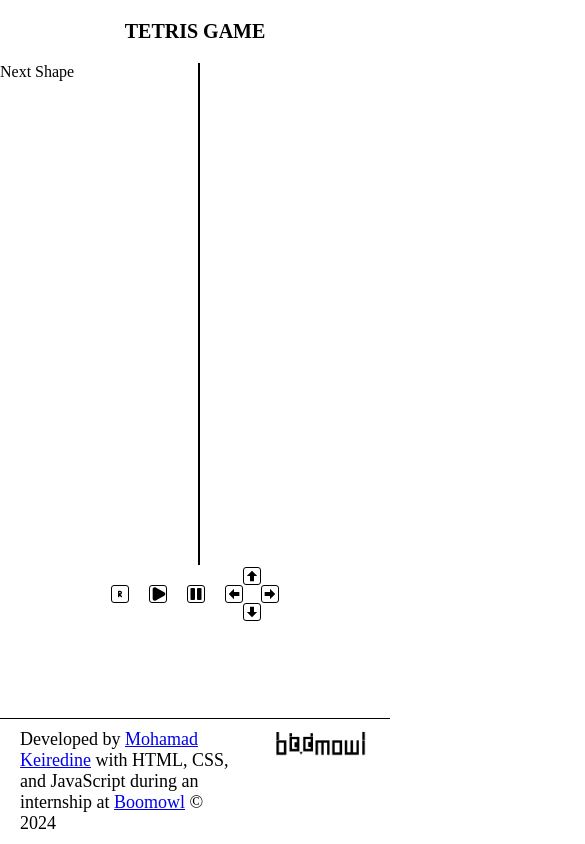
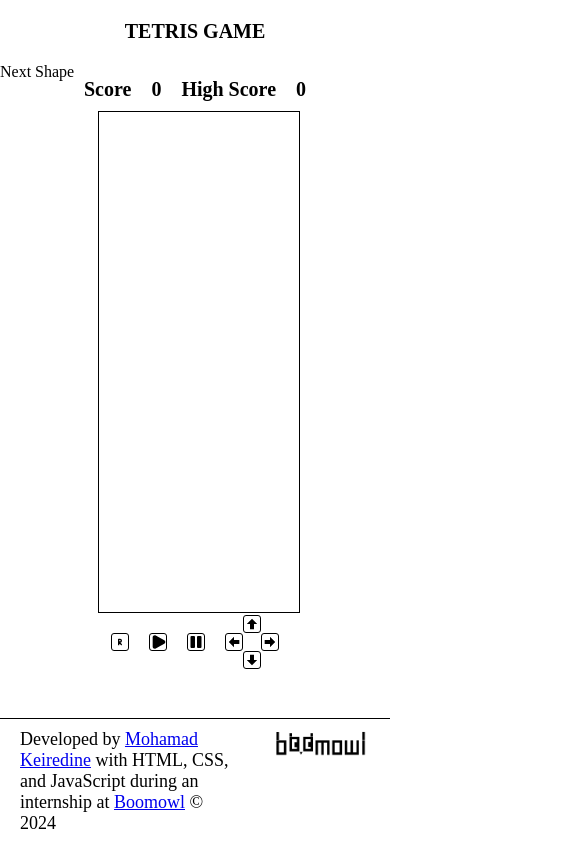
Before and after one commit to mohamadkheiredine/Tetris, a website built with webpack: page src/index.html in a window 390 px wide. Shown: the whole page, 585 px wide, since content can reach past the window. Built offline with nearby package versions, Linux system fonts and the light colour scheme.

Commit message:
edit-design-on-mobile-and-tablet

```diff
--- a/src/index.html
+++ b/src/index.html
@@ -18,6 +18,13 @@
         <p>Next Shape</p>
         <div class="tetris__next-shape-mobile js-next-shape-mobile"></div>
       </div>
+      <!-- here i add score for the mobile design -->
+      <div class="tetris__score-on-mobile">
+        <div class="tetris__score-label">Score</div>
+        <div class="tetris__score-value js-score">0</div>
+        <div class="tetris__score-label">High Score</div>
+        <div class="tetris__score-value js-high-score">0</div>
+      </div>
 
       <div class="tetris__body">
         <div class="tetris__box tetris__box__mobile-change">
@@ -29,7 +36,7 @@
           </div>
         </div>
 
-        <div class="tetris__box tetris__box_border-size_3 tetris__box_position_relative js-playing-field tetris__box_overflow_hidden"></div>
+        <div class="tetris__box tetris__box_border-size_3 tetris__box_position_relative js-playing-field tetris__box_overflow_hidden tetris__box-size-mobile"></div>
 
         <div class="tetris__box tetris__box__mobile-change">
           <div class="tetris__score-label">Score</div>
--- a/src/js/value.js
+++ b/src/js/value.js
@@ -1,5 +1,5 @@
 export const CONSTANTS = {
   unitSize: window.innerWidth < 768 ? 25 : 20,
   tetrisHeight: 20,
-  tetrisWidth: 10
+  tetrisWidth: 10,
 };
--- a/src/styles/main.scss
+++ b/src/styles/main.scss
@@ -22,6 +22,12 @@ $breakpoint-desktop: 1024px; // mn hon bbalesh l desktop y3ne mn 1024 w tloo3
 .tetris__next-shape-container-on-mobile {
   position: absolute;
   @media (min-width: $breakpoint-desktop) {
+    display: none;
+  }
+}
+
+.tetris__next-shape-container-on-mobile p {
+  @media (min-width: $breakpoint-tablet) {
     display: none;
   }
 }
@@ -354,7 +360,7 @@ $breakpoint-desktop: 1024px; // mn hon bbalesh l desktop y3ne mn 1024 w tloo3
   justify-content: center;
   gap: 20px;
   margin-top: 20px;
-  @media (min-width: $breakpoint-desktop) {
+  @media (min-width: $breakpoint-tablet){
     display: none;
   }
 }
@@ -446,3 +452,19 @@ $breakpoint-desktop: 1024px; // mn hon bbalesh l desktop y3ne mn 1024 w tloo3
 .tetris_controller-icon_grid-area_up {
   grid-area: up;
 }
+
+.tetris__box-size-mobile {
+  @media (max-width: $breakpoint-tablet) {
+    min-width: 200px;
+  }
+}
+
+.tetris__score-on-mobile {
+  display: none;
+  @media (max-width: $breakpoint-tablet) {
+    display: flex;
+    justify-content: center;
+    gap: 20px;
+    margin-bottom: 10px;
+  }
+}
```
